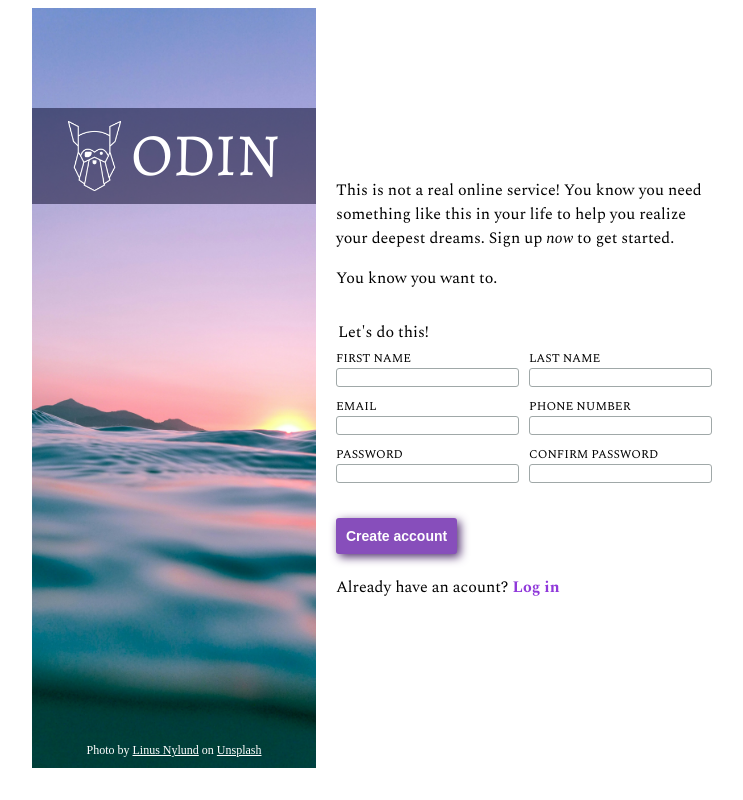
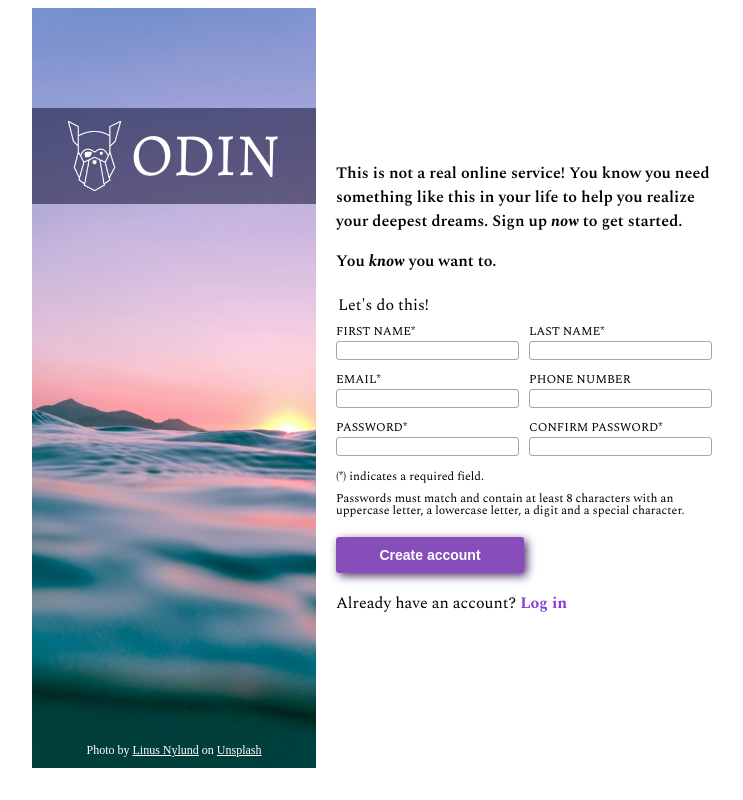
Before and after one commit to Adrian-Koh/signup-form, a plain HTML site: page index.html in a window 1280 px wide. Shown: the whole page, without its empty margins (258-1001 px from the left). Drawn offline with nearby package versions, Linux system fonts and the light colour scheme.

Commit message:
Add input requirement description

```diff
--- a/index.html
+++ b/index.html
@@ -28,42 +28,45 @@
             </p>
             <p></p>
             <p class="signup-message">
-                You know you want to.
+                You <em>know</em> you want to.
             </p>
             <form action="" method="get">
                 <legend>Let's do this!</legend>
 
                 <div class="form-row">
                     <div class="input-container">
-                        <label for="first-name">FIRST NAME</label>
+                        <label for="first-name">FIRST NAME*</label>
                         <input
                             type="text"
                             id="first-name"
                             name="user-firstname"
                             minlength="2"
                             maxlength="50"
-                            pattern="^[A-Za-z ]*$">
+                            pattern="^[A-Za-z ]*$"
+                            required>
                     </div>
                     <div class="input-container">
-                        <label for="last-name">LAST NAME</label>
+                        <label for="last-name">LAST NAME*</label>
                         <input
                             type="text"
                             id="last-name"
                             name="user-lastname"
                             minlength="2"
                             maxlength="50"
-                            pattern="^[A-Za-z ]*$">
+                            pattern="^[A-Za-z ]*$"
+                            required>
                     </div>
                 </div>
                 <div class="form-row">
                     <div class="input-container">
-                        <label for="email">EMAIL</label>
+                        <label for="email">EMAIL*</label>
                         <input
                             type="email"
                             id="email"
                             name="user-email"
                             minlength="2"
-                            maxlength="50">
+                            maxlength="50"
+                            required>
                     </div>
                     <div class="input-container">
                         <label for="phone">PHONE NUMBER</label>
@@ -78,7 +81,7 @@
                 </div>
                 <div class="form-row">
                     <div class="input-container">
-                        <label for="password">PASSWORD</label>
+                        <label for="password">PASSWORD*</label>
                         <input
                             type="password"
                             id="password"
@@ -89,7 +92,7 @@
                             required>
                     </div>
                     <div class="input-container">
-                        <label for="password-confirm">CONFIRM PASSWORD</label>
+                        <label for="password-confirm">CONFIRM PASSWORD*</label>
                         <input
                             type="password"
                             id="password-confirm"
@@ -100,8 +103,11 @@
                             required>
                     </div>
                 </div>
+                <p class="remarks">(*) indicates a required field.</p>
+                <p class="remarks">Passwords must match and contain at least 8 characters with an uppercase letter,
+                    a lowercase letter, a digit and a special character.</p>
                 <button type="submit">Create account</button>
-                <p>Already have an acount? <a href="" class="login">Log in</a></p>
+                <p>Already have an account? <a href="" class="login">Log in</a></p>
             </form>
         </div>
     </div>
--- a/styles.css
+++ b/styles.css
@@ -18,6 +18,8 @@ body {
     display: flex;
     justify-content: center;
     align-items: center;
+    padding: 0;
+    margin: 0;
 }
 
 .image-container {
@@ -95,8 +97,10 @@ label {
 
 button {
     padding: 10px;
+    width: 50%;
     font-weight: 600;
-    margin: 5px 0;
+    margin-top: 10px;
+    margin-bottom: 2px;
     font-size: 14px;
     border-radius: 3px;
     border: 0;
@@ -110,11 +114,15 @@ button {
 }
 
 .form-row:last-of-type {
-    margin-bottom: 30px;
+    margin-bottom: 15px;
 }
 
 .signup-message:last-of-type {
-    margin-bottom: 30px;
+    margin-bottom: 20px;
+}
+
+.signup-message {
+    font-weight: 600;
 }
 
 input {
@@ -125,8 +133,15 @@ input {
 
 input:focus {
     border-color: blue;
+    box-shadow: grey 0 0 5px;
 }
 
 input:user-invalid {
     border-color: red;
 }
+
+.remarks {
+    font-size: 12px;
+    margin: 10px auto;
+    line-height: 1;
+}
```
